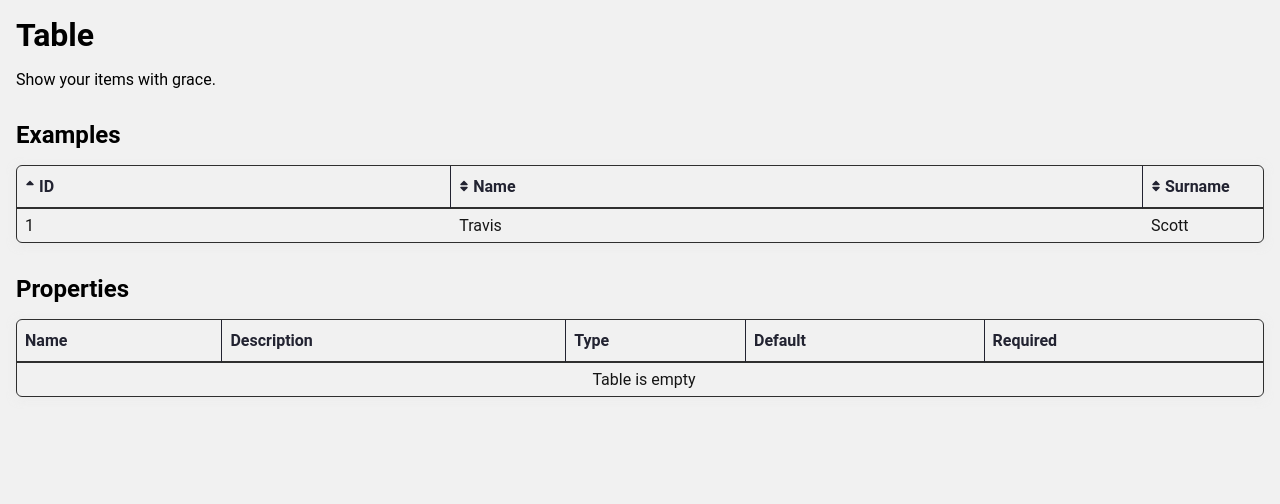
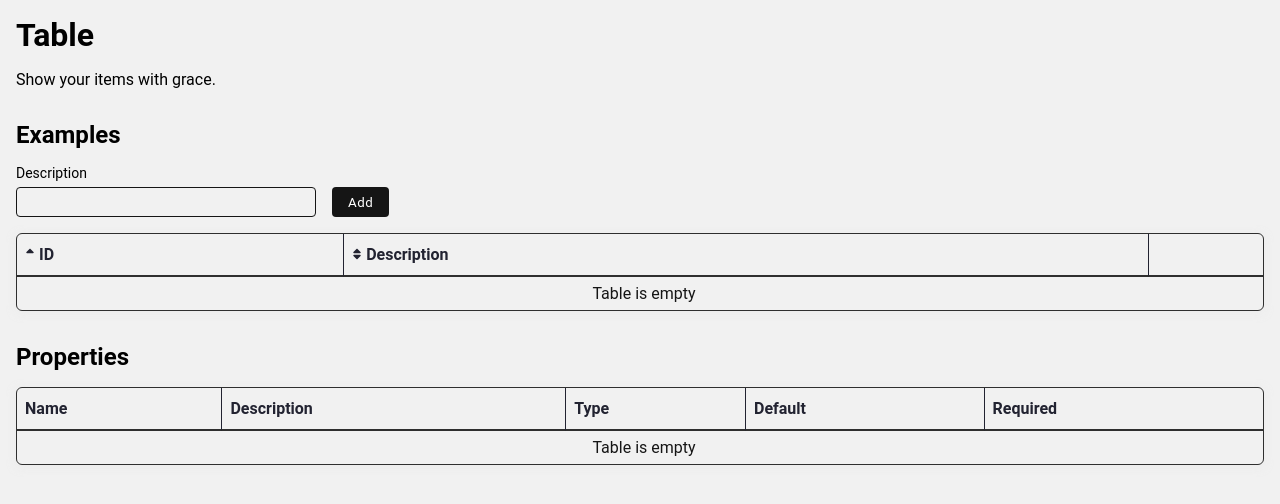
Before and after one commit to alcantariel/stage, a React (Create React App) app: page /table in a window 1280 px wide. Shown: the top 504 px of the page. Built offline with nearby package versions, Linux system fonts and the light colour scheme; what providers would draw is missing.

Commit message:
improv button, action button, table // add table page

```diff
--- a/src/components/Button/Button.tsx
+++ b/src/components/Button/Button.tsx
@@ -35,7 +35,7 @@ const StyledButton = styled.button<ButtonProps>`
   border-radius: 4px;
   color: #ffffff;
   cursor: pointer;
-  height: 36px;
+  height: 30px;
   letter-spacing: 0.5px;
   padding: 0 16px;
   text-align: center;
--- a/src/components/Input/Input.tsx
+++ b/src/components/Input/Input.tsx
@@ -35,6 +35,7 @@ export const StyledInput = styled.input<InputProps>`
     ${props =>
       props.hasError ? props.theme.errorColor : props.theme.defaultBorderColor};
   border-radius: 4px;
+  height: 30px;
   padding: 8px;
   width: 100%;
 
--- a/src/components/Table/ActionButton.tsx
+++ b/src/components/Table/ActionButton.tsx
@@ -5,7 +5,6 @@ import {
   DetailedHTMLProps,
   ForwardedRef,
   forwardRef,
-  MouseEvent,
   ReactNode
 } from 'react';
 import styled from 'styled-components';
@@ -19,9 +18,6 @@ export interface ActionButtonProps
   > {
   children: ReactNode;
   icon: IconProp;
-  onClick?: (
-    event: MouseEvent<HTMLButtonElement, globalThis.MouseEvent>
-  ) => void;
 }
 
 const StyledActionButton = styled.button<ButtonProps>`
@@ -50,8 +46,8 @@ const StyledActionButton = styled.button<ButtonProps>`
     background-color: ${props => props.theme.primary};
     border-radius: 4px;
     color: #fff;
-    margin-left: -40px;
-    margin-top: -20px;
+    margin-left: -30px;
+    margin-top: -30px;
     opacity: 0;
     padding: 4px;
     pointer-events: none;
--- a/src/components/Table/Table.tsx
+++ b/src/components/Table/Table.tsx
@@ -1,6 +1,13 @@
 import { FontAwesomeIcon } from '@fortawesome/react-fontawesome';
 import { darken, lighten } from 'polished';
-import { Children, ReactElement, ReactNode, useMemo, useState } from 'react';
+import {
+  Children,
+  CSSProperties,
+  ReactElement,
+  ReactNode,
+  useMemo,
+  useState
+} from 'react';
 import styled from 'styled-components';
 import { Direction, Sort } from 'types';
 
@@ -21,6 +28,7 @@ export interface TableProps<T, N> {
   values: T[];
   defaultSort?: Sort<N>;
   emptyMessage?: string;
+  style?: CSSProperties;
   children: ReactElement<ColumnProps<T, N>> | ReactElement<ColumnProps<T, N>>[];
   keyExtractor: (value: T, index: number) => string;
   onSort?: (name: N, direction: Direction) => void;
@@ -34,7 +42,7 @@ const StyledTable = styled.table`
   box-shadow: 0 2px 8px 0 ${props => props.theme.shadowColor};
   border-spacing: 0;
   color: ${props => props.theme.primary};
-  min-width: 100%;
+  width: 100%;
   text-align: left;
 
   thead,
@@ -122,11 +130,12 @@ const StyledEmptyMessage = styled.tr`
   text-align: center;
 `;
 
-export const Table = <T,>(props: TableProps<T, keyof T | ''>) => {
-  type ColumnProps = keyof T | '';
+export const Table = <T,>(props: TableProps<T, keyof T>) => {
+  type ColumnProps = keyof T;
 
   const {
     onSort,
+    style,
     values,
     children,
     keyExtractor,
@@ -165,7 +174,7 @@ export const Table = <T,>(props: TableProps<T, keyof T | ''>) => {
   };
 
   return (
-    <StyledTable>
+    <StyledTable style={style}>
       <thead>
         <tr>
           {ths.map((th: Header<ColumnProps>, index: number) => {
@@ -195,8 +204,8 @@ export const Table = <T,>(props: TableProps<T, keyof T | ''>) => {
 
             return (
               <tr key={extractedKey}>
-                {tds.map((td: Data<T>, index: number) => {
-                  const tdKey = `${extractedKey}_${index}`;
+                {tds.map((td: Data<T>, tdIndex: number) => {
+                  const tdKey = `${extractedKey}_${tdIndex}`;
 
                   return (
                     <td key={tdKey} data-testid={tdKey} width={td.width}>
--- a/src/icons/Icons.ts
+++ b/src/icons/Icons.ts
@@ -4,6 +4,7 @@ export {
   faSun,
   faCheck,
   faTimes,
+  faTrash,
   faExclamation,
   faInfo,
   faPencilAlt,
--- a/src/index.css
+++ b/src/index.css
@@ -33,6 +33,10 @@
   margin-top: 1.25rem;
 }
 
+.mt-6 {
+  margin-top: 1.375rem;
+}
+
 .mb-0 {
   margin-bottom: 0;
 }
@@ -55,6 +59,10 @@
 
 .mb-5 {
   margin-bottom: 1.25rem;
+}
+
+.mb-6 {
+  margin-bottom: 1.375rem;
 }
 
 .mr-0 {
@@ -81,6 +89,10 @@
   margin-right: 1.25rem;
 }
 
+.mr-6 {
+  margin-right: 1.375rem;
+}
+
 .ml-0 {
   margin-left: 0;
 }
@@ -103,6 +115,10 @@
 
 .ml-5 {
   margin-left: 1.25rem;
+}
+
+.ml-6 {
+  margin-left: 1.375rem;
 }
 
 /* padding */
@@ -131,6 +147,10 @@
   padding-top: 1.25rem;
 }
 
+.pt-6 {
+  padding-top: 1.375rem;
+}
+
 .pb-0 {
   padding-bottom: 0;
 }
@@ -153,6 +173,10 @@
 
 .pb-5 {
   padding-bottom: 1.25rem;
+}
+
+.pb-6 {
+  padding-bottom: 1.375rem;
 }
 
 .pr-0 {
@@ -179,6 +203,10 @@
   padding-right: 1.25rem;
 }
 
+.pr-6 {
+  padding-right: 1.375rem;
+}
+
 .pl-0 {
   padding-left: 0;
 }
@@ -202,3 +230,7 @@
 .pl-5 {
   padding-left: 1.25rem;
 }
+
+.pl-6 {
+  padding-left: 1.375rem;
+}
--- a/src/pages/Table/TablePage.tsx
+++ b/src/pages/Table/TablePage.tsx
@@ -1,46 +1,107 @@
-import { ComponentPage, Table } from 'components';
-import { Property } from 'types';
+import {
+  ActionButton,
+  ActionsGroup,
+  Button,
+  ComponentPage,
+  Input,
+  Table
+} from 'components';
+import { FormEvent, useState } from 'react';
+import { Direction, Property } from 'types';
 
-interface TableItem {
-  id: string;
-  name: string;
-  surname: string;
+interface TodoItem {
+  id: number;
+  description: string;
 }
-
-const items: TableItem[] = [
-  {
-    id: '1',
-    name: 'Travis',
-    surname: 'Scott'
-  }
-];
 
 const properties: Property[] = [];
 
 const TablePage = () => {
+  const [todo, setTodo] = useState('');
+  const [todos, setTodos] = useState<TodoItem[]>([]);
+
+  const add = (event: FormEvent<HTMLFormElement>): void => {
+    event.preventDefault();
+
+    if (!todo) {
+      return;
+    }
+
+    const newTodo: TodoItem = {
+      id: todos.length > 0 ? Math.max(...todos.map(t => Number(t.id))) + 1 : 1,
+      description: todo
+    };
+
+    setTodo('');
+    setTodos(prev => [...prev, newTodo]);
+  };
+
+  const remove = (index: number) => {
+    setTodos(prev => [...prev.slice(0, index), ...prev.slice(index + 1)]);
+  };
+
+  const handleSort = (name: keyof TodoItem, direction: Direction): void => {
+    if (direction === 'asc') {
+      setTodos(prev =>
+        prev.sort((a, b) =>
+          a[name].toString().localeCompare(b[name].toString())
+        )
+      );
+    }
+
+    if (direction === 'desc') {
+      setTodos(prev =>
+        prev.sort((a, b) =>
+          b[name].toString().localeCompare(a[name].toString())
+        )
+      );
+    }
+  };
+
   return (
     <ComponentPage title="Table" description="Show your items with grace.">
       <ComponentPage.Section subtitle="Examples">
+        <form onSubmit={add}>
+          <div style={{ display: 'flex' }}>
+            <Input
+              required
+              autoFocus
+              value={todo}
+              name="description"
+              label="Description"
+              style={{ width: 300 }}
+              onChange={event => setTodo(event.target.value)}
+            />
+            <Button className="mt-6 ml-4 mb-4" type="submit">
+              Add
+            </Button>
+          </div>
+        </form>
         <Table
-          values={items}
-          onSort={() => {}}
-          keyExtractor={(item: TableItem) => item.id}
+          values={todos}
+          onSort={handleSort}
           defaultSort={{ direction: 'asc', name: 'id' }}
+          keyExtractor={(item: TodoItem) => `${item.id}`}
         >
           <Table.Column
             name="id"
             header="ID"
-            data={(item: TableItem) => item.id}
+            data={(item: TodoItem) => item.id}
           />
           <Table.Column
-            name="name"
-            header="Name"
-            data={(item: TableItem) => item.name}
+            name="description"
+            header="Description"
+            data={(item: TodoItem) => item.description}
           />
           <Table.Column
-            name="surname"
-            header="Surname"
-            data={(item: TableItem) => item.surname}
+            header=""
+            data={(_, index: number) => (
+              <ActionsGroup>
+                <ActionButton icon="trash" onClick={() => remove(index)}>
+                  Remove
+                </ActionButton>
+              </ActionsGroup>
+            )}
           />
         </Table>
       </ComponentPage.Section>
```
